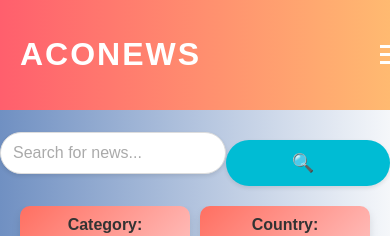
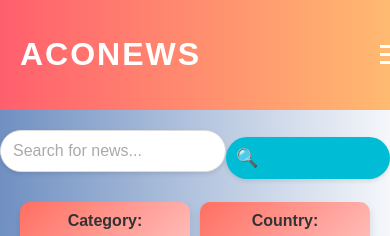
Before and after one commit to kalpanak2203/ACONEWS, a React (Create React App) app: page / in a window 390 px wide. Shown: the top 236 px of the page. Built offline with nearby package versions, Linux system fonts and the light colour scheme; no server answers.

Commit message:
hamburger content height fixed

```diff
--- a/src/SearchBar.css
+++ b/src/SearchBar.css
@@ -102,22 +102,22 @@
 @media (max-width: 480px) {
   .search-bar {
     flex-direction: column; /* Stack items vertically */
-    align-items: stretch;
+    align-items: center;
   }
 
   .search-input {
     width: 100%;
-    border-radius: 30px; /* Fully rounded */
+    border-radius: 25px; /* Fully rounded */
     padding: 12px;
     font-size: 14px;
   }
 
   .search-button {
-    width: 100%;
-    margin-top: 10px; /* Add some space between input and button */
+    width: 50%;
+    margin-top: 5px; /* Add some space between input and button */
     border-radius: 30px;
-    padding: 12px;
+    padding: 10px;
     font-size: 14px;
-    display: block; /* Stack it under the input */
+    display: flex; /* Stack it under the input */
   }
 }
```
